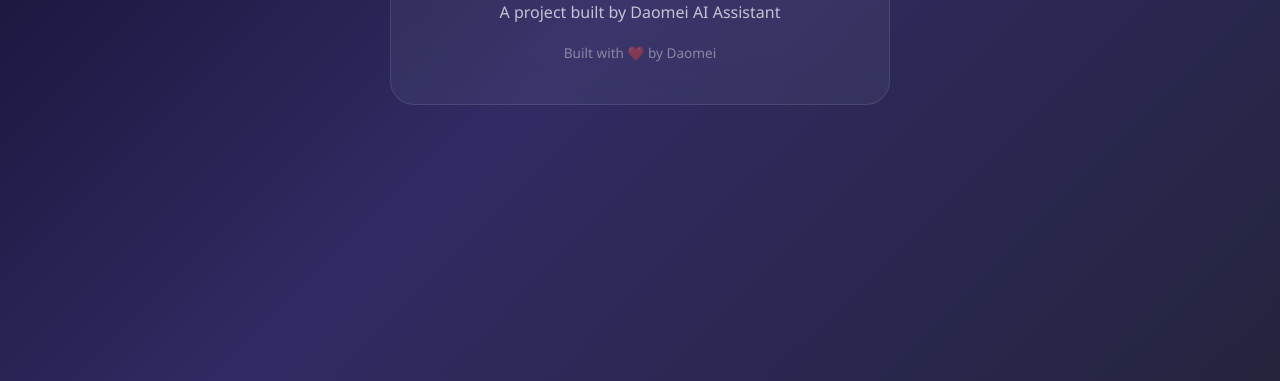
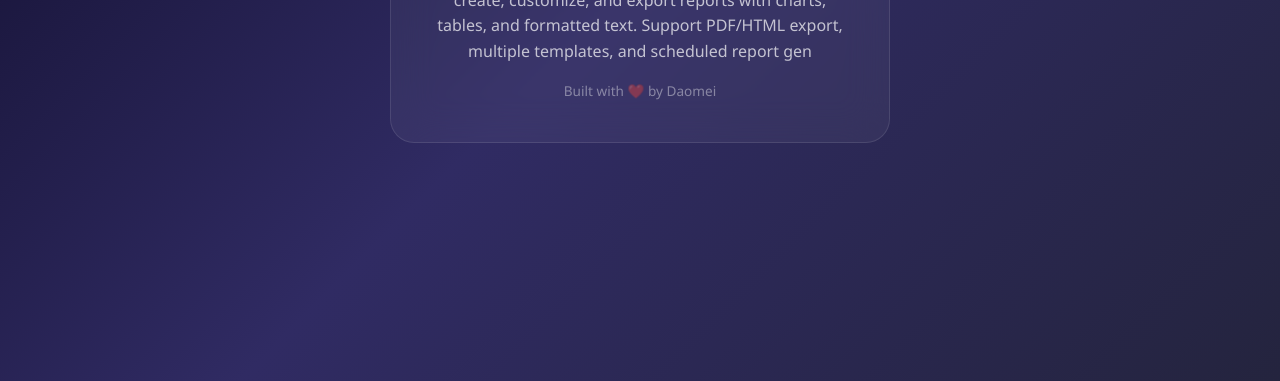
Before and after one commit to feizaiguai/automated-report-generator, a plain HTML site: page index.html in a window 1280 px wide. Shown: the part 419-800 px from the top of the page. Drawn offline with Linux system fonts and the light colour scheme.

Commit message:
feat: automated-report-generator - Created by Daomei AI

```diff
--- a/index.html
+++ b/index.html
@@ -21,7 +21,7 @@ p { opacity: 0.7; line-height: 1.6; }
 <body>
 <div class="container">
   <h1>🚀 Automated Report Generator</h1>
-  <p>A project built by Daomei AI Assistant</p>
+  <p>Build an automated report generator that lets users create, customize, and export reports with charts, tables, and formatted text. Support PDF/HTML export, multiple templates, and scheduled report gen</p>
   <p style="margin-top:1rem;font-size:0.85rem;opacity:0.4;">Built with ❤️ by Daomei</p>
 </div>
 </body>
```
Also changed, not shown: 1 other file.
